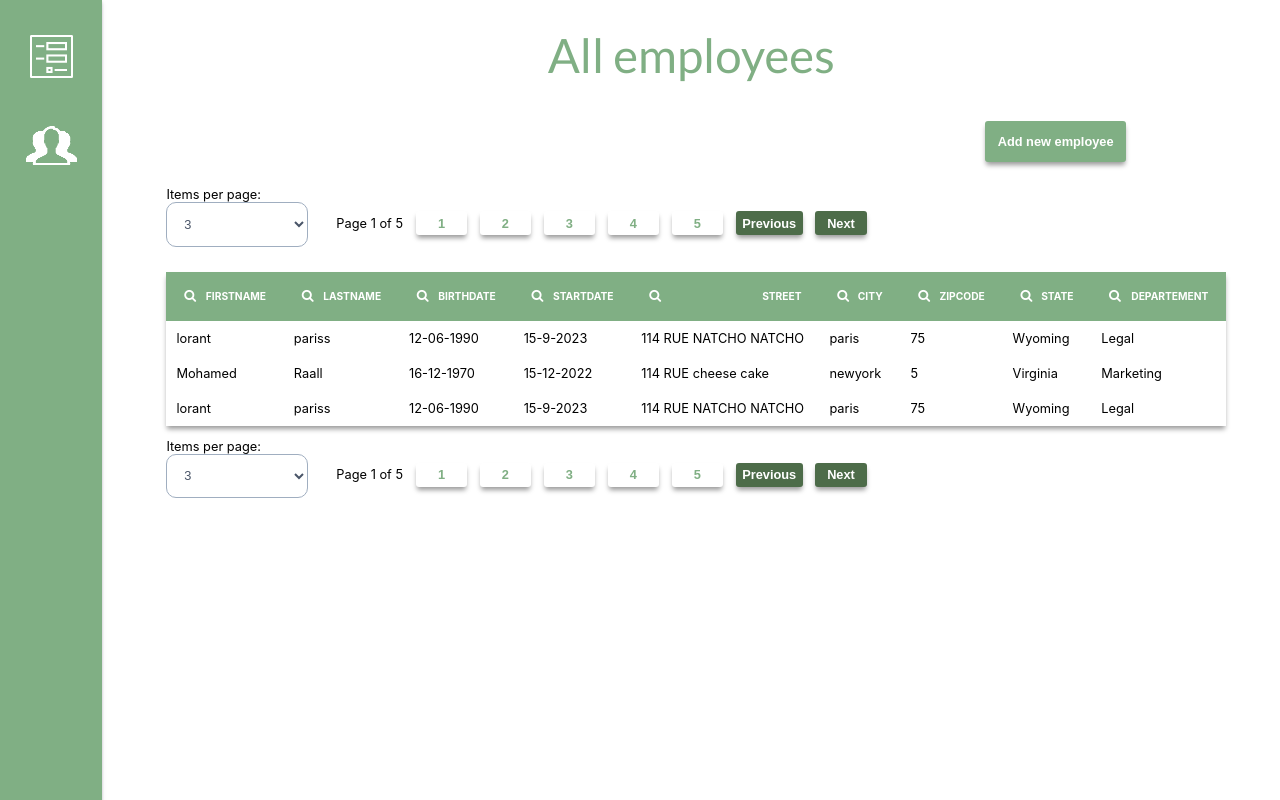
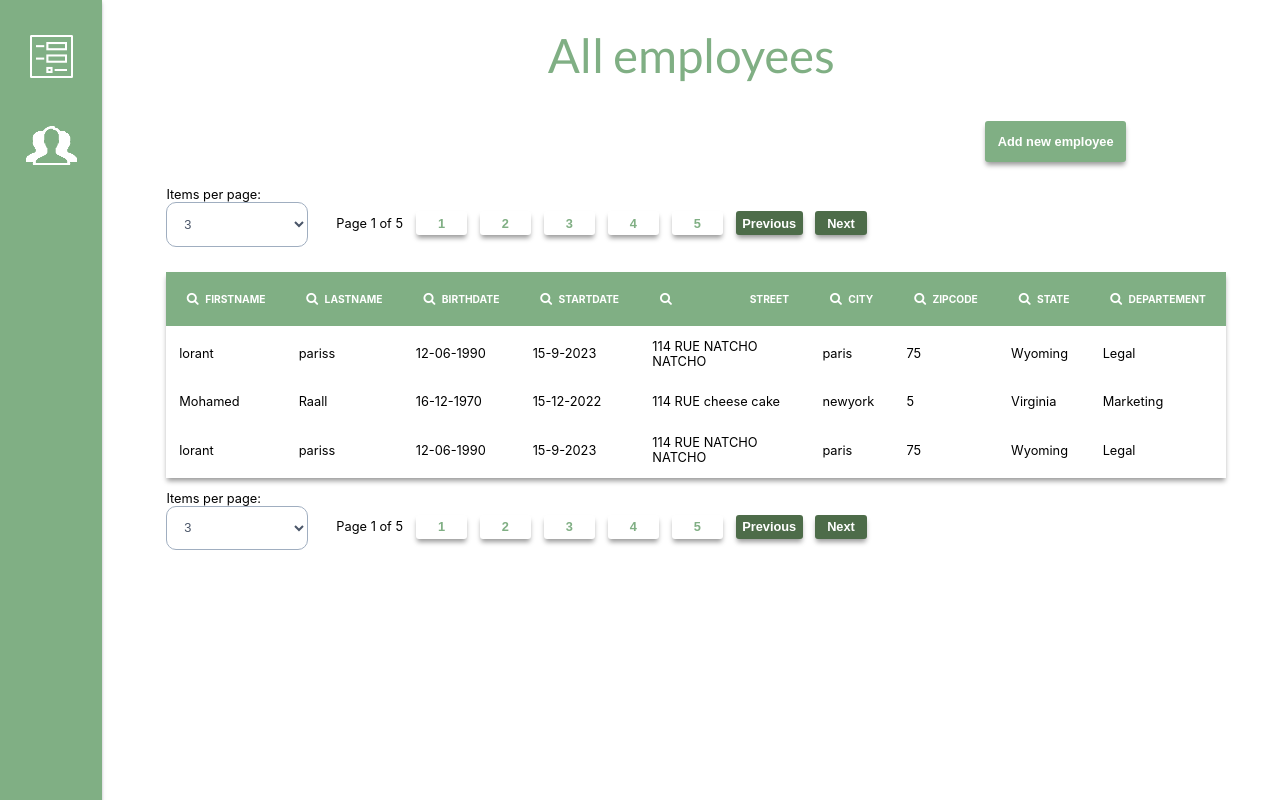
Before and after one commit to kenza15a/P14-direct-hrnet-app, a React (Create React App) app: page /allEmployees in a window 1280 px wide. Shown: the top 800 px of the page. Built offline with nearby package versions, Linux system fonts and the light colour scheme.

Commit message:
corrected some scss isuues in table component scss file
always use . ot , for sizes

```diff
--- a/src/Components/Table/AllEmployeesTable.scss
+++ b/src/Components/Table/AllEmployeesTable.scss
@@ -6,7 +6,7 @@
   gap: 1rem;
   padding: 0rem 0rem 5rem 5rem;
   width: 100%;
-  padding: 2rem auto;
+  //padding: 2rem auto;
   //overflow:auto;
   & .pagination{
   display: flex;
@@ -14,7 +14,7 @@
   align-items: center;
   gap: 1rem;
   & button{
-    -webkit-box-shadow: 0px 4px 5px -1px rgba(0,0,0,0.66);
+   // -webkit-box-shadow: 0px 4px 5px -1px rgba(0,0,0,0.66);
     box-shadow: 0px 4px 5px -1px rgba(0,0,0,0.4);
   }
   & .page-navigation{
@@ -33,11 +33,12 @@
     table-layout:auto; //put this to fixed for fixed table width
     width: 90%;
     border-collapse:collapse;
-    -webkit-box-shadow: 0px 4px 5px -1px rgba(0,0,0,0.66);
+   // -webkit-box-shadow: 0px 4px 5px -1px rgba(0,0,0,0.66);
     box-shadow: 0px 4px 5px -1px rgba(0,0,0,0.4);
 
      & thead{
         cursor: pointer;
+
         background-color: $primary-color;
         color: white;
         & tr {
@@ -49,10 +50,11 @@
 
         & .employee-cell{
            // border: solid 1px $third-color;
-           border: solid 0,5rem white;
+         //  border: solid 0.5rem $primary-color;
+            font-size: 1em;
+            padding:0.6em;
             text-align: left;
-            font-size: 1em;
-            padding:5px;
+
 
          }
 
@@ -75,7 +77,7 @@
 
               &::placeholder {
                 color:rgba(255, 255, 255, 0.728);
-                font-size: 0,6rem;
+                font-size: 0.8rem;
               }
            }
 
@@ -84,7 +86,8 @@
 
             }
             & .sort{
-              font-size: 1,5rem;
+              font-size: 1.2rem;
+              margin-top: 0.3rem;
 
                   }
           }
@@ -102,10 +105,10 @@
       }
       & .employee-cell{
 
-      border: solid 0,5rem white;
+      //border: solid 0,5rem white;
       text-align: left;
       font-size: 1em;
-      padding:10px;
+      padding:1em;
       }
     }
  }
```
